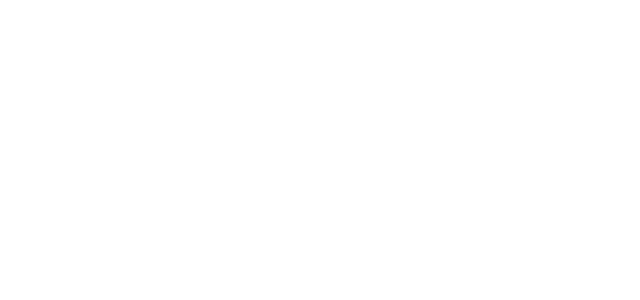
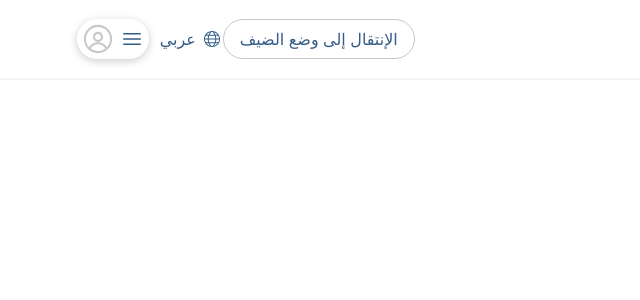
Before and after one commit to Jomanahani/Dashboard, a React (Create React App) app: page / in a window 1280 px wide. Shown: the top 300 px of the page, without its empty margins (0-640 px from the left). Built offline with nearby package versions, Linux system fonts and the light colour scheme.

Commit message:
add nav bar

```diff
--- a/package.json
+++ b/package.json
@@ -12,6 +12,7 @@
     "react-router-dom": "^6.9.0",
     "react-scripts": "5.0.1",
     "styled-component": "^2.8.0",
+    "styled-components": "^5.3.9",
     "web-vitals": "^2.1.4"
   },
   "scripts": {
--- a/src/App.js
+++ b/src/App.js
@@ -1,9 +1,19 @@
+import { useState } from "react";
+import NavBar from "./Components/NavBar";
+import { lightTheme } from "../src/global/Themes";
+import { ThemeProvider } from "styled-components";
+import { GlobalStyle } from "./global/style";
 
 function App() {
+  const [theme, setTheme] = useState(lightTheme);
+
   return (
-    <div className="App">
-
-    </div>
+    <ThemeProvider theme={theme}>
+      <div className="App">
+        <GlobalStyle />
+        <NavBar />
+      </div>
+    </ThemeProvider>
   );
 }
 
--- /dev/null
+++ b/src/Components/NavBar/index.jsx
@@ -0,0 +1,27 @@
+import React from "react";
+import { Navigation, NavItem, NavUl, ProfileIcon } from "./style";
+import { TfiWorld } from "react-icons/tfi";
+import { RxAvatar } from "react-icons/rx";
+import { HiBars3 } from "react-icons/hi2";
+
+export default function NavBar() {
+  return (
+    <Navigation>
+      <NavUl>
+        <NavItem>
+          <ProfileIcon>
+            <RxAvatar style={{ fontSize: "2rem", color: "#C7C7C7" }} />{" "}
+            <HiBars3 />
+          </ProfileIcon>
+        </NavItem>
+        <NavItem>
+          <p>عربي </p>
+          <TfiWorld />
+        </NavItem>
+        <NavItem className="guest">
+          <p>الإنتقال إلى وضع الضيف</p>
+        </NavItem>
+      </NavUl>
+    </Navigation>
+  );
+}
--- /dev/null
+++ b/src/Components/NavBar/style.js
@@ -0,0 +1,46 @@
+import styled from "styled-components";
+
+export const Navigation = styled.nav`
+  height: 5rem;
+  display: flex;
+  align-items: center;
+  padding: 0 6%;
+  background-color: ${(props) => props.theme.pallet.mainBackdround};
+  border-bottom: 2px solid ${(props) => props.theme.pallet.Lines};
+`;
+export const NavUl = styled.ul`
+  display: flex;
+  justify-content: space-between;
+  list-style: none;
+  width: 30%;
+`;
+export const NavItem = styled.li`
+  display: flex;
+  align-items: center;
+  justify-content: center;
+  font-size: 1rem;
+  color: ${(props) => props.theme.pallet.primary};
+  cursor: pointer;
+  p {
+    padding: 0 0.5rem;
+  }
+
+  &.guest {
+    width: 12rem;
+    height: 2.5rem;
+    border: 1px solid ${(props) => props.theme.pallet.Borders};
+    border-radius: 1.5rem;
+  }
+`;
+export const ProfileIcon = styled.div`
+  display: flex;
+  justify-content: space-between;
+  align-items: center;
+  padding: 0 0.3rem;
+  width: 4.5rem;
+  height: 2.5rem;
+  background-color: ${(props) => props.theme.pallet.mainBackdround};
+  border-radius: 1.5rem;
+  box-shadow: 0px 2px 8px #ccc;
+  font-size: 1.5rem;
+`;
--- /dev/null
+++ b/src/global/Themes.js
@@ -0,0 +1,30 @@
+export const lightTheme = {
+  theme: "light",
+  pallet: {
+    primary: "#335C87",
+    secondary: "#E3F0FF",
+    primaryText: "#1C1C1C",
+    secondaryText: "#8b96a5",
+    page: "#FEFEFE",
+    mainBackdround: "#FFFFFF",
+    secondaryBackdround: "#EFF2F4",
+    Borders: "#C7C7C7",
+    Lines: "#F5F5F5",
+    Footer: "#FFFFFF",
+  },
+};
+
+export const darkTheme = {
+  theme: "dark",
+  pallet: {
+    primary: "#0D6EFD",
+    secondary: "#E3F0FF",
+    primaryText: "#e3e8ec",
+    secondaryText: "#8b96a5",
+    page: "#23272f",
+    mainBackdround: "#343a46",
+    secondaryBackdround: "#1d2026",
+    Lines: "#3f4551",
+    Footer: "#3d4552",
+  },
+};
--- /dev/null
+++ b/src/global/style.js
@@ -0,0 +1,29 @@
+import { createGlobalStyle } from "styled-components";
+// import styled from "styled-components";
+
+export const GlobalStyle = createGlobalStyle`
+* {
+  margin: 0;
+  padding: 0;
+  box-sizing: border-box;
+}
+::-webkit-scrollbar {
+  width: 8px;
+  background-color:${(props) => props.theme.pallet.Lines};
+}
+::-webkit-scrollbar-thumb {
+  background-color: #999999;
+  border-radius: 15px;
+}
+body{
+background-color:${(props) => props.theme.pallet.page};
+}
+body a {
+  text-decoration: none;
+}
+`;
+// export const Container = styled.div`
+//   width: 100%;
+//   padding: 0 7%;
+//   margin: 0 auto;
+// `;
```
Also changed, not shown: 1 other file (tests, documents, lock files or other folders).
